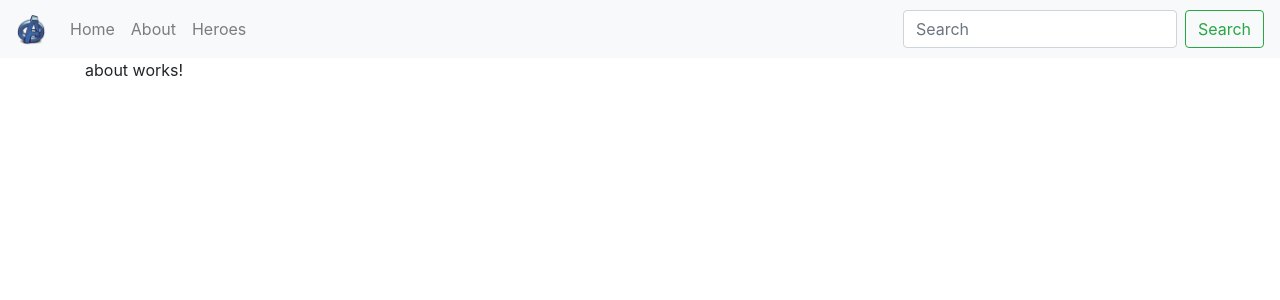
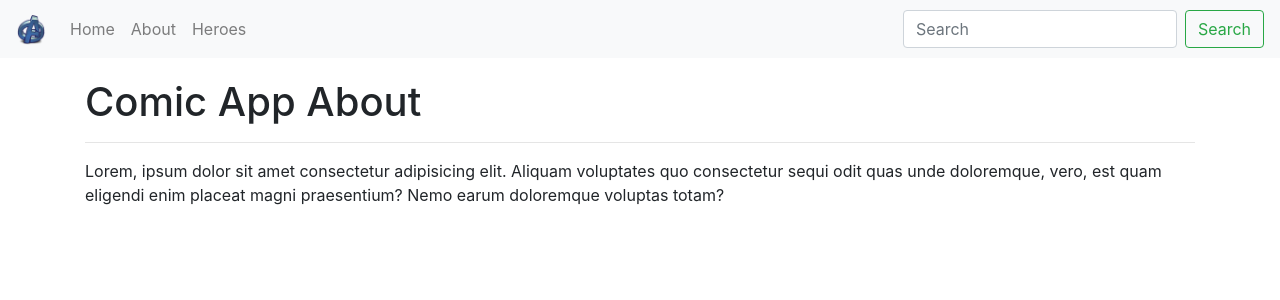
Before and after one commit to DRodrigoBL/angular-heros-app, an Angular app: page /about in a window 1280 px wide. Shown: the top 300 px of the page. Built offline with nearby package versions, Linux system fonts and the light colour scheme.

Commit message:
styles added for animations

```diff
--- a/src/app/app.component.html
+++ b/src/app/app.component.html
@@ -1,5 +1,5 @@
 <app-navbar></app-navbar>
 
-<div class="container">
+<div class="container main-container">
     <router-outlet></router-outlet>
 </div>
--- a/src/app/components/about/about.component.html
+++ b/src/app/components/about/about.component.html
@@ -1 +1,9 @@
-<p>about works!</p>
+<h1 class="animated fadeIn fast">Comic App About</h1>
+
+<hr>
+
+<p class="animated fadeIn">
+
+    Lorem, ipsum dolor sit amet consectetur adipisicing elit. Aliquam voluptates quo consectetur sequi odit quas unde doloremque, vero, est quam eligendi enim placeat magni praesentium? Nemo earum doloremque voluptas totam?
+
+</p>
--- a/src/app/components/home/home.component.html
+++ b/src/app/components/home/home.component.html
@@ -1,4 +1,4 @@
-<div class="jumbotron jumbotron-fluid">
+<div class="jumbotron jumbotron-fluid animated fadeIn fast">
     <div class="container">
         <h1 class="display-4">Comic App</h1>
         <p class="lead">App related to superheroes...</p>
--- a/src/styles.css
+++ b/src/styles.css
@@ -1 +1,35 @@
 /* You can add global styles to this file, and also import other style files */
+
+.main-container {
+    margin-top: 20px;
+}
+
+
+/*Animaciones CSS*/
+
+.animated {
+    -webkit-animation-duration: 1s;
+    animation-duration: 1s;
+    -webkit-animation-fill-mode: both;
+    animation-fill-mode: both;
+}
+
+.fast {
+    -webkit-animation-duration: 0.4s;
+    animation-duration: 0.4s;
+    -webkit-animation-fill-mode: both;
+    animation-fill-mode: both;
+}
+
+@keyframes fadeIn {
+    from {
+        opacity: 0;
+    }
+    to {
+        opacity: 1;
+    }
+}
+
+.fadeIn {
+    animation-name: fadeIn;
+}
```
